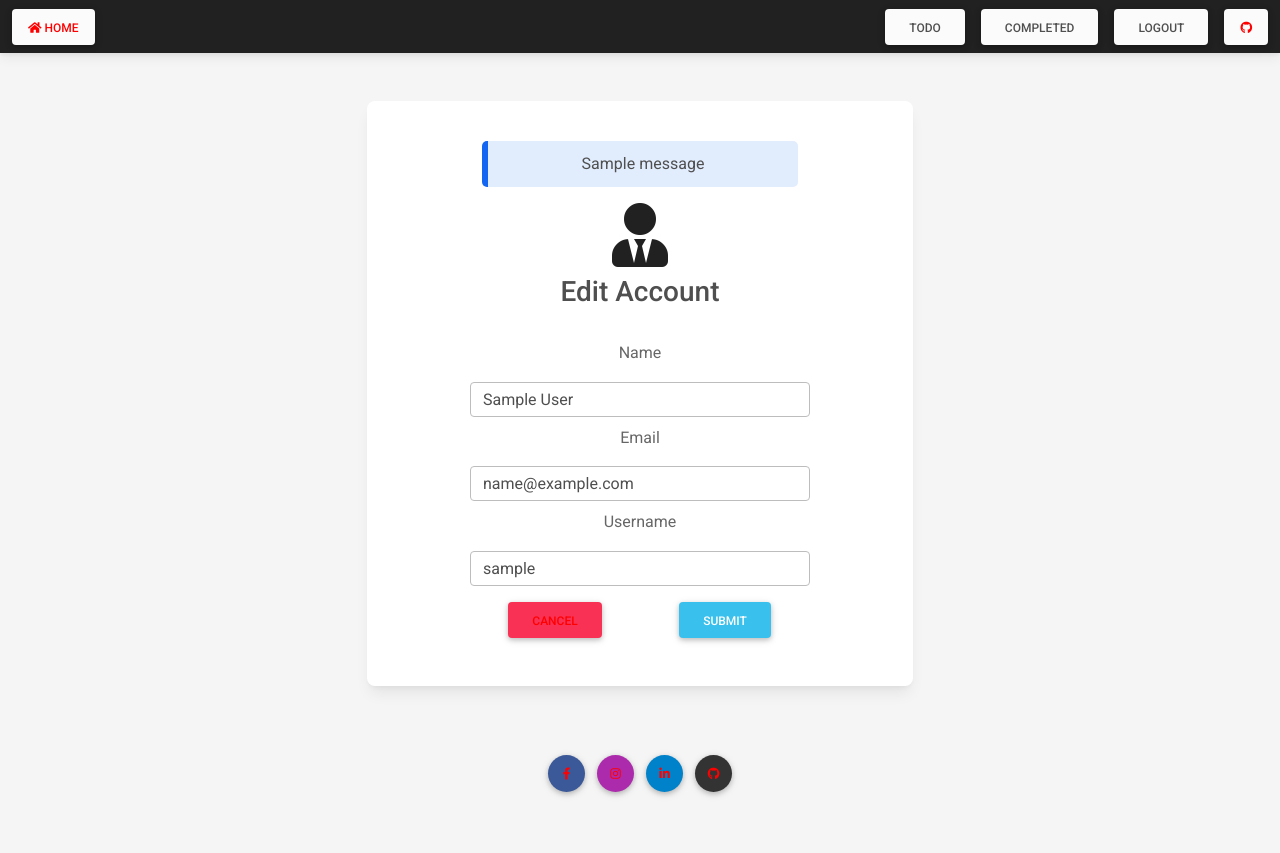
After one commit to vedrandragicevic/personal-notes-webapp-django, a Django app: page /edit-account/ in a window 1280 px wide. The commit adds this page. Run offline with Django 4.2, Linux system fonts and the light colour scheme; a user stored in the database is signed in; tables that the repository leaves empty hold one stand-in row (values such as "Sample post"); one stand-in notice (Sample message) is shown.

Commit message:
added edit account form, updated navbar, added back buttons

```diff
--- a/templates/main.html
+++ b/templates/main.html
@@ -34,10 +34,12 @@
 
             <!-- HOME URL -->
             {% if request.user.is_authenticated %}
-              <a class="btn bg-light px-3" href="{% url 'homepage' %}" role="button"><i class="fas fa-home"></i></a>
+            <div class="d-flex align-items-center">
+              <a class="btn bg-light px-3" href="{% url 'homepage' %}" role="button"><i class="fas fa-home"></i>  Home</a>
+            </div>
             {% endif %}
 
-            <!-- Toggle button -->
+            <!-- Toggle button
             <button
               class="navbar-toggler"
               type="button"
@@ -49,9 +51,9 @@
             >
               <i class="fas fa-bars"></i>
             </button>
-
-            <!-- Collapsible wrapper -->
-            <div class="collapse navbar-collapse justify-content-end" id="navbarSupportedContent">
+            -->
+            <!-- Collapsible wrapper
+            <div class="collapse navbar-collapse justify-content-end" id="navbarSupportedContent">-->
 
 
 
@@ -59,18 +61,23 @@
               <!-- Buttons div -->
               <div class="d-flex align-items-center">
 
+                <!--
                 <ul class="navbar-nav me-2 mb-2 mb-lg-0">
                   <li class="nav-item"><a class="nav-link text-white" href="{% url 'mynotes' %}">TODO Notes</a></li>
                   <li class="nav-item"><a class="nav-link text-white" href="{% url 'completed-notes' %}">Completed Notes</a></li>
                 </ul>
-
+                -->
+                <a href="{% url 'mynotes' %}" ><button type="button" class="btn btn-light me-3">TODO</button></a>
+                <a href="{% url 'completed-notes' %}" ><button type="button" class="btn btn-light me-3">Completed</button></a>
                 <a href="{% url 'logout' %}" ><button type="button" class="btn btn-light me-3">Logout</button></a>
 
 
               {% else %}
 
+                <div class="col justify-content-end"></div>
+
                 <a href="{% url 'login' %}"><button type="button" class="btn px-3 me-3 btn-light">Login</button></a>
-                <a href="{% url 'register' %}"><button type="button" class="btn btn-light me-3">Sign up for free</button></a>
+                <a href="{% url 'register' %}" ><button type="button" class="btn btn-light me-3">Sign Up</button></a>
 
               {% endif %}
 
@@ -78,8 +85,8 @@
             </div>
             <!-- Buttons div -->
 
-          </div>
-          <!-- Collapsible wrapper -->
+         <!-- </div>
+           Collapsible wrapper -->
           </div>
           <!-- Container wrapper -->
         </nav>
--- /dev/null
+++ b/users/templates/users/edit_account_form.html
@@ -0,0 +1,85 @@
+{% extends 'main.html' %}
+{% load static %}
+{% block content %}
+
+
+<div class="row d-flex justify-content-center">
+
+    <!-- Div that determines width of the card -->
+    <div class="col-md-6">
+
+      <div class="card mask-custom">
+        <div class="col-md-8 card-body p-4 text-center mx-auto">
+
+          <!-- Card Header -->
+          <div class="text-center pt-3 pb-2">
+
+            {% if messages %}
+
+            {% for message in messages %}
+
+                      <p id="alert-reg" class="note note-primary">{{message}}</p>
+
+            {% endfor %}
+
+            {% endif %}
+
+            <i class="fas fa-user-tie fa-4x pb-2" style="color: #212121"></i>
+                    <h3>Edit Account</h3>
+          </div>
+          <!-- Card Header -->
+
+
+        <div class="col-md-12 pt-2">
+
+            <!-- Edit Account Form -->
+            <form method="POST" action="">
+                {% csrf_token %}
+
+                {% for field in form %}
+
+                    <div class="row pt-2">
+                        <label class="form-label" for="form12">{{field.label}}</label>
+                    </div>
+
+                    <div class="row pt-2">
+                        {{field}}
+                    </div>
+
+                    {% for error in field.errors %}
+                        <p style="color: blue;">{{error}}</p>
+                    {% endfor %}
+
+                {% endfor %}
+
+                </div>
+                    <!-- 2 column grid layout for inline styling -->
+                    <div class="row mb-4 pt-3">
+                    <!-- Submit login button -->
+                        <div class="col">
+                            <a href="{% url 'homepage' %}" class="btn btn-danger">CANCEL</a>
+                        </div>
+                        <div class="col">
+                            <!-- Submit login button -->
+                            <input class="btn btn-info" type="submit" value="SUBMIT" />
+                        </div>
+                    </div>
+                <!-- 2 column grid layout for inline styling -->
+            </form>
+            <!-- Edit Account Form -->
+
+        </div>
+
+
+
+        </div>
+      </div>
+
+    </div>
+    <!-- Div that determines width of the card -->
+</div>
+
+
+
+
+{% endblock content %}
--- a/users/urls.py
+++ b/users/urls.py
@@ -4,8 +4,9 @@ from django.urls import path
 from . import views
 
 urlpatterns = [
-    path('logout/', views.logoutUser, name="logout"),
-    path('login/', views.loginUser, name='login'),
-    path('', views.homePageRender, name="homepage"),
-    path('register/', views.registerUser, name="register"),
+    path('logout/', views.logout_user, name="logout"),
+    path('login/', views.login_user, name='login'),
+    path('', views.home_page_render, name="homepage"),
+    path('register/', views.register_user, name="register"),
+    path('edit-account/', views.edit_account, name="edit-account")
 ]
--- a/users/views.py
+++ b/users/views.py
@@ -7,7 +7,7 @@ from django.contrib.auth.decorators import login_required
 from .forms import CustomUserCreationForm, profileForm
 
 
-def homePageRender(request):
+def home_page_render(request):
     try:
         profile = request.user.profile
     except AttributeError:
@@ -17,7 +17,7 @@ def homePageRender(request):
     return render(request, 'users/home_page.html', context)
 
 
-def loginUser(request):
+def login_user(request):
     if request.user.is_authenticated:
         return redirect('mynotes')
 
@@ -55,14 +55,14 @@ def loginUser(request):
 
 
 @login_required
-def logoutUser(request):
+def logout_user(request):
     print("Logging user out...")
     logout(request)
     messages.info(request, 'USER WAS LOGGED OUT')
     return redirect('homepage')
 
 
-def registerUser(request):
+def register_user(request):
     page = 'register'
     form = CustomUserCreationForm()
 
@@ -84,3 +84,17 @@ def registerUser(request):
 
     context = {'page': page, 'form': form}
     return render(request, 'users/register_form.html', context)
+
+
+def edit_account(request):
+    profile = request.user.profile
+    form = profileForm(instance=profile)
+
+    if request.method == 'POST':
+        form = profileForm(request.POST, instance=profile)
+        if form.is_valid():
+            form.save()
+            return redirect('homepage')
+
+    context = {'form': form}
+    return render(request, 'users/edit_account_form.html', context)
```
Also changed, not shown: notes/templates/notes/notes.html (+6 -6 lines), notes/templates/notes/single_note.html (+11 -1 lines), users/templates/users/home_page.html (+17 -4 lines), users/templates/users/register_form.html (+4 -5 lines).
